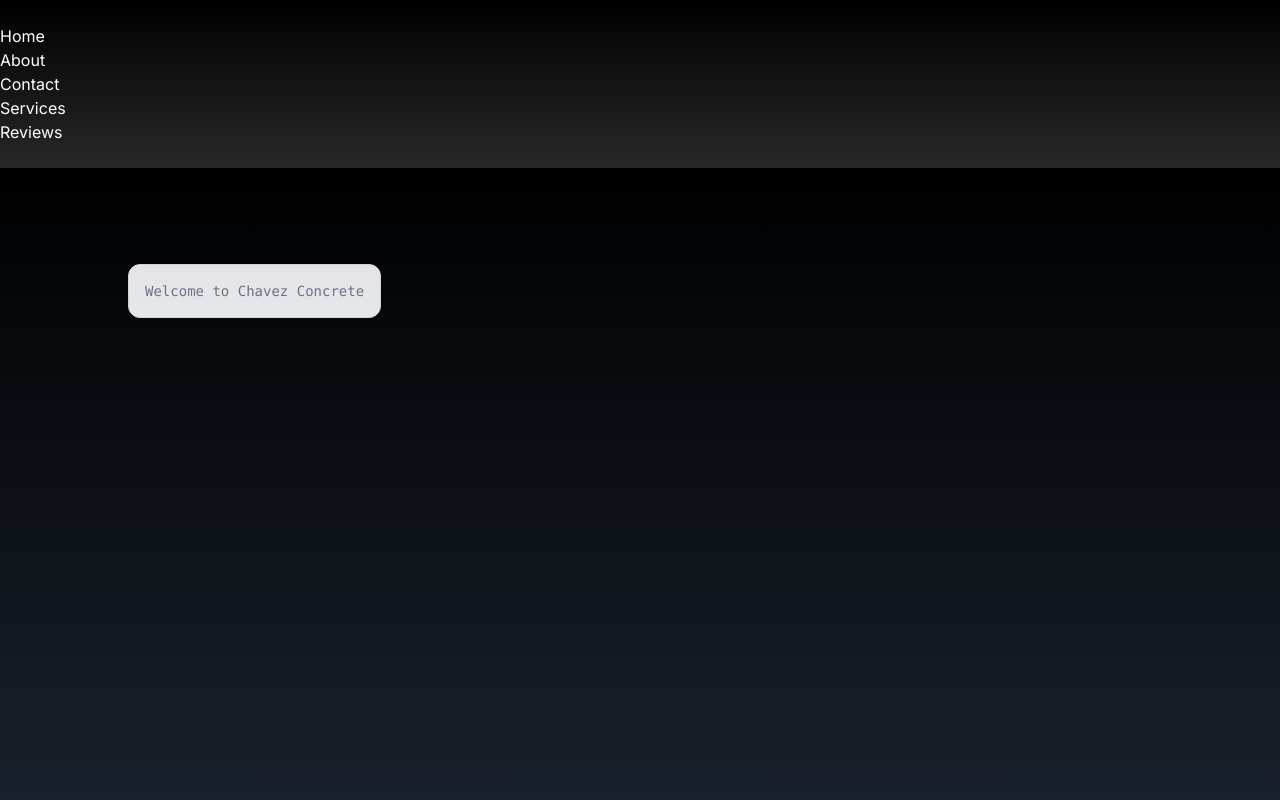
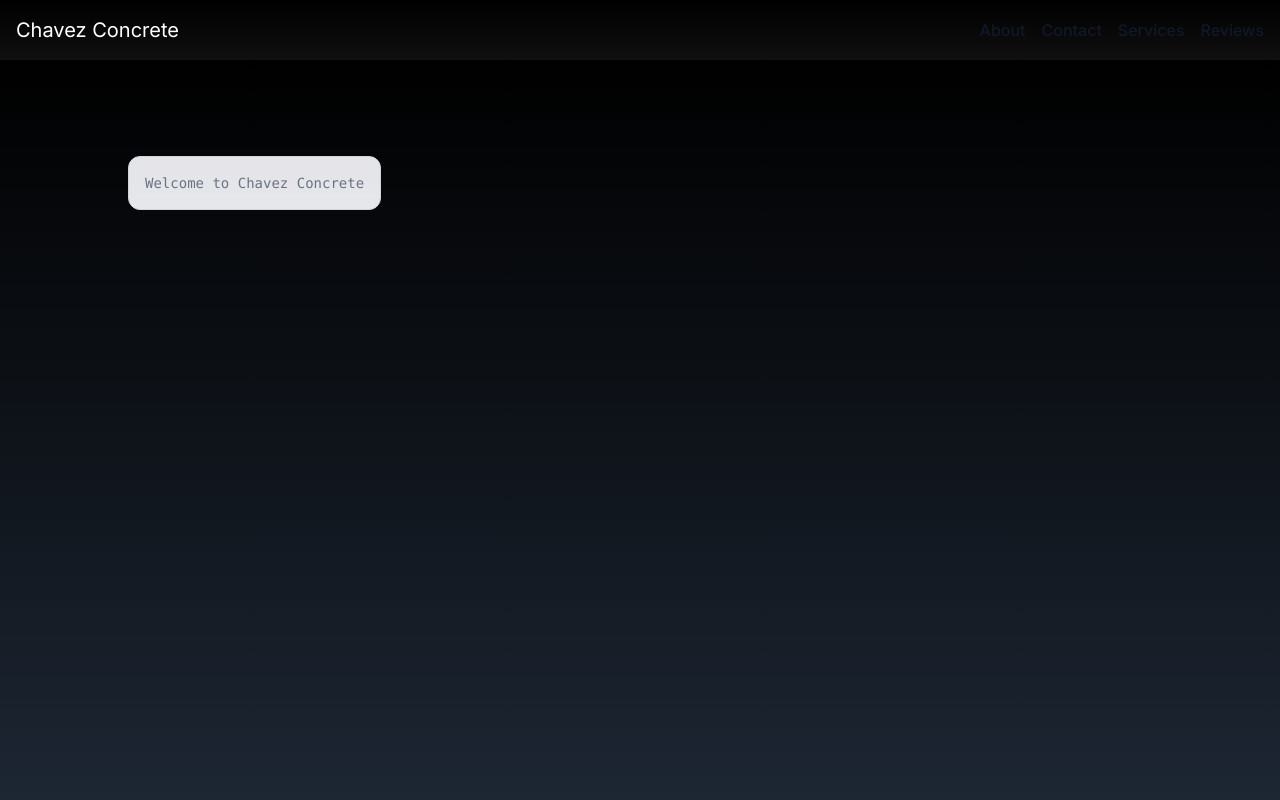
Before and after one commit to Ineschvz/ChavezConcrete-Website, a Next.js app in the folder chavezconcrete-page/: page / in a window 1280 px wide. Shown: the top 800 px of the page. Built offline with nearby package versions, Linux system fonts and the light colour scheme.

Commit message:
created a functional nav bar

```diff
--- a/chavezconcrete-page/src/app/components/navbar.js
+++ b/chavezconcrete-page/src/app/components/navbar.js
@@ -10,14 +10,31 @@ const Navbar = () => {
   return (
     <div className="navbar bg-base-100 flex justify-between items-center p-4">
     <div className="max-w-screen-xl">
+      <Link href="/" legacyBehavior>
       <a className="btn btn-ghost normal-case text-xl">Chavez Concrete</a>
+      </Link>
     </div>
     <div>
       <ul className="flex space-x-4">
-        <li>
-          <Link href="/aboutus" legacyBehavior>
+        <li className="flex space-x-4">
+          <Link href="/about" legacyBehavior>
             <a className="block py-2 px-3 text-gray-900 rounded hover:bg-gray-100 md:hover:bg-transparent md:border-0 md:hover:text-blue-700 md:p-0 dark:text-white md:dark:hover:text-blue-500 dark:hover:bg-gray-700 dark:hover:text-white md:dark:hover:bg-transparent cursor-pointer capitalize font-medium">
               About
+            </a>
+          </Link>
+          <Link href="/contact" legacyBehavior>
+            <a className="block py-2 px-3 text-gray-900 rounded hover:bg-gray-100 md:hover:bg-transparent md:border-0 md:hover:text-blue-700 md:p-0 dark:text-white md:dark:hover:text-blue-500 dark:hover:bg-gray-700 dark:hover:text-white md:dark:hover:bg-transparent cursor-pointer capitalize font-medium">
+              Contact
+            </a>
+          </Link>
+          <Link href="/services" legacyBehavior>
+            <a className="block py-2 px-3 text-gray-900 rounded hover:bg-gray-100 md:hover:bg-transparent md:border-0 md:hover:text-blue-700 md:p-0 dark:text-white md:dark:hover:text-blue-500 dark:hover:bg-gray-700 dark:hover:text-white md:dark:hover:bg-transparent cursor-pointer capitalize font-medium">
+              Services
+            </a>
+          </Link>
+          <Link href="/testimonials" legacyBehavior>
+            <a className="block py-2 px-3 text-gray-900 rounded hover:bg-gray-100 md:hover:bg-transparent md:border-0 md:hover:text-blue-700 md:p-0 dark:text-white md:dark:hover:text-blue-500 dark:hover:bg-gray-700 dark:hover:text-white md:dark:hover:bg-transparent cursor-pointer capitalize font-medium">
+              Reviews
             </a>
           </Link>
         </li>
--- a/chavezconcrete-page/src/app/layout.js
+++ b/chavezconcrete-page/src/app/layout.js
@@ -15,27 +15,7 @@ export default function RootLayout({ children }) {
   return (
     <html lang="en">
       <body className={`${inter.className} bg-black text-white`}>
-        <header className="py-6">
-          <nav className="container">
-            <ul className="flex-gap-6">
-              <li>
-                <Link href= "/"> Home </Link>
-              </li>
-              <li>
-                <Link href= "/about"> About </Link>
-              </li>
-              <li>
-                <Link href= "/contact"> Contact </Link>
-              </li>
-              <li>
-                <Link href= "/services"> Services </Link>
-              </li>
-              <li>
-                <Link href= "/testimonials"> Reviews </Link>
-              </li>
-            </ul>
-          </nav>
-        </header>
+        <Navbar/>
 
         <main> {children} </main>
 
```
